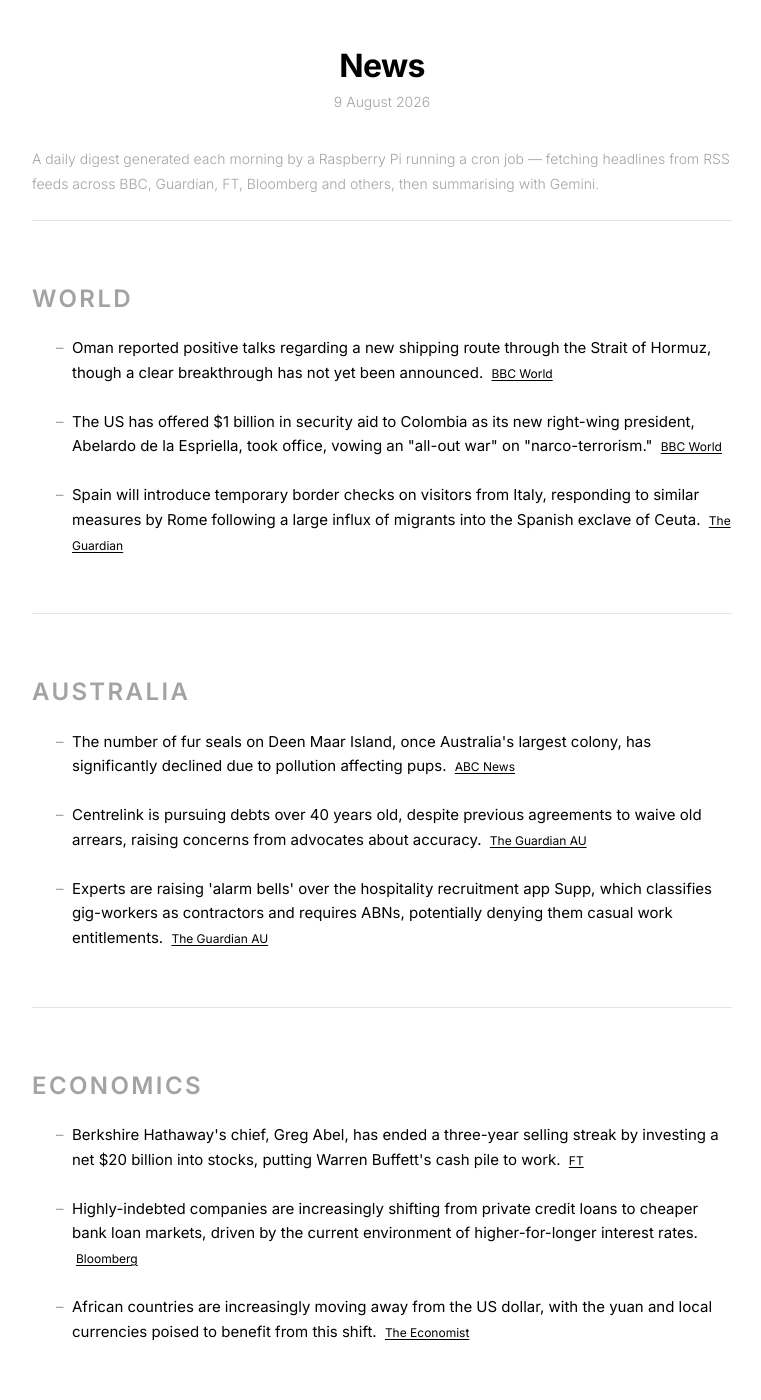
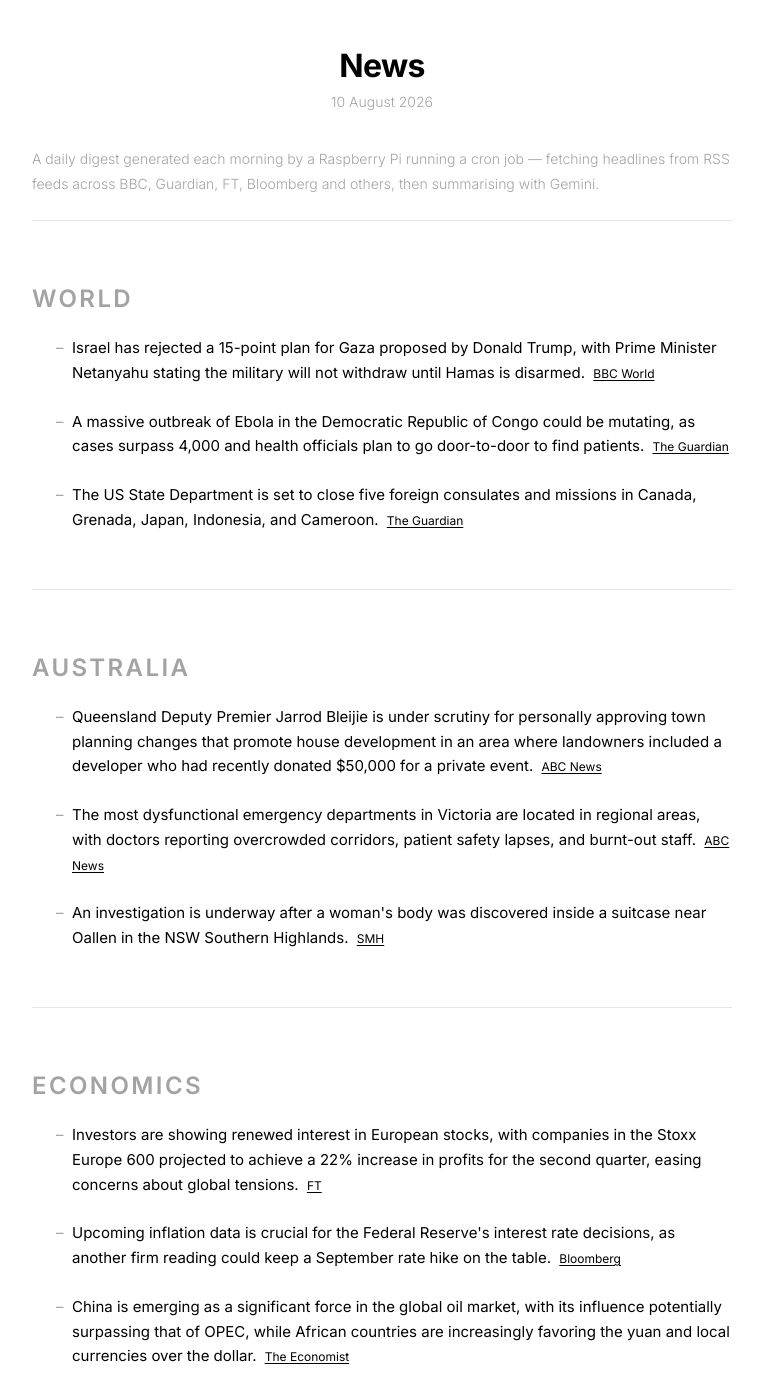
Before and after one commit to s-jac/s-jac.github.io, a Jekyll site: the page built from projects/news.html, in a window 1280 px wide and 1400 px high. Shown: the whole window, without its empty margins (258-1019 px from the left). Built offline with Jekyll 4.4.1, drawn with Linux system fonts in a browser that asks for light colours; some of the changed text lies outside the part shown.

Commit message:
daily news update 10 August 2026

```diff
--- a/_data/news.json
+++ b/_data/news.json
@@ -1,22 +1,22 @@
 {
-  "date": "9 August 2026",
-  "generated_at": "2026-08-08T21:00:25.090288+00:00",
+  "date": "10 August 2026",
+  "generated_at": "2026-08-09T21:00:24.927792+00:00",
   "sections": [
     {
       "heading": "World",
       "bullets": [
         {
-          "text": "Oman reported positive talks regarding a new shipping route through the Strait of Hormuz, though a clear breakthrough has not yet been announced.",
+          "text": "Israel has rejected a 15-point plan for Gaza proposed by Donald Trump, with Prime Minister Netanyahu stating the military will not withdraw until Hamas is disarmed.",
           "source": "BBC World",
           "url": "https://www.bbc.com/news/world"
         },
         {
-          "text": "The US has offered $1 billion in security aid to Colombia as its new right-wing president, Abelardo de la Espriella, took office, vowing an \"all-out war\" on \"narco-terrorism.\"",
-          "source": "BBC World",
-          "url": "https://www.bbc.com/news/world"
+          "text": "A massive outbreak of Ebola in the Democratic Republic of Congo could be mutating, as cases surpass 4,000 and health officials plan to go door-to-door to find patients.",
+          "source": "The Guardian",
+          "url": "https://www.theguardian.com"
         },
         {
-          "text": "Spain will introduce temporary border checks on visitors from Italy, responding to similar measures by Rome following a large influx of migrants into the Spanish exclave of Ceuta.",
+          "text": "The US State Department is set to close five foreign consulates and missions in Canada, Grenada, Japan, Indonesia, and Cameroon.",
           "source": "The Guardian",
           "url": "https://www.theguardian.com"
         }
@@ -26,19 +26,19 @@
       "heading": "Australia",
       "bullets": [
         {
-          "text": "The number of fur seals on Deen Maar Island, once Australia's largest colony, has significantly declined due to pollution affecting pups.",
+          "text": "Queensland Deputy Premier Jarrod Bleijie is under scrutiny for personally approving town planning changes that promote house development in an area where landowners included a developer who had recently donated $50,000 for a private event.",
           "source": "ABC News",
           "url": "https://www.abc.net.au/news"
         },
         {
-          "text": "Centrelink is pursuing debts over 40 years old, despite previous agreements to waive old arrears, raising concerns from advocates about accuracy.",
-          "source": "The Guardian AU",
-          "url": "https://www.theguardian.com/au"
+          "text": "The most dysfunctional emergency departments in Victoria are located in regional areas, with doctors reporting overcrowded corridors, patient safety lapses, and burnt-out staff.",
+          "source": "ABC News",
+          "url": "https://www.abc.net.au/news"
         },
         {
-          "text": "Experts are raising 'alarm bells' over the hospitality recruitment app Supp, which classifies gig-workers as contractors and requires ABNs, potentially denying them casual work entitlements.",
-          "source": "The Guardian AU",
-          "url": "https://www.theguardian.com/au"
+          "text": "An investigation is underway after a woman's body was discovered inside a suitcase near Oallen in the NSW Southern Highlands.",
+          "source": "SMH",
+          "url": "https://www.smh.com.au"
         }
       ]
     },
@@ -46,17 +46,17 @@
       "heading": "Economics",
       "bullets": [
         {
-          "text": "Berkshire Hathaway's chief, Greg Abel, has ended a three-year selling streak by investing a net $20 billion into stocks, putting Warren Buffett's cash pile to work.",
+          "text": "Investors are showing renewed interest in European stocks, with companies in the Stoxx Europe 600 projected to achieve a 22% increase in profits for the second quarter, easing concerns about global tensions.",
           "source": "FT",
           "url": "https://www.ft.com"
         },
         {
-          "text": "Highly-indebted companies are increasingly shifting from private credit loans to cheaper bank loan markets, driven by the current environment of higher-for-longer interest rates.",
+          "text": "Upcoming inflation data is crucial for the Federal Reserve's interest rate decisions, as another firm reading could keep a September rate hike on the table.",
           "source": "Bloomberg",
           "url": "https://www.bloomberg.com/markets"
         },
         {
-          "text": "African countries are increasingly moving away from the US dollar, with the yuan and local currencies poised to benefit from this shift.",
+          "text": "China is emerging as a significant force in the global oil market, with its influence potentially surpassing that of OPEC, while African countries are increasingly favoring the yuan and local currencies over the dollar.",
           "source": "The Economist",
           "url": "https://www.economist.com/finance-and-economics"
         }
```
